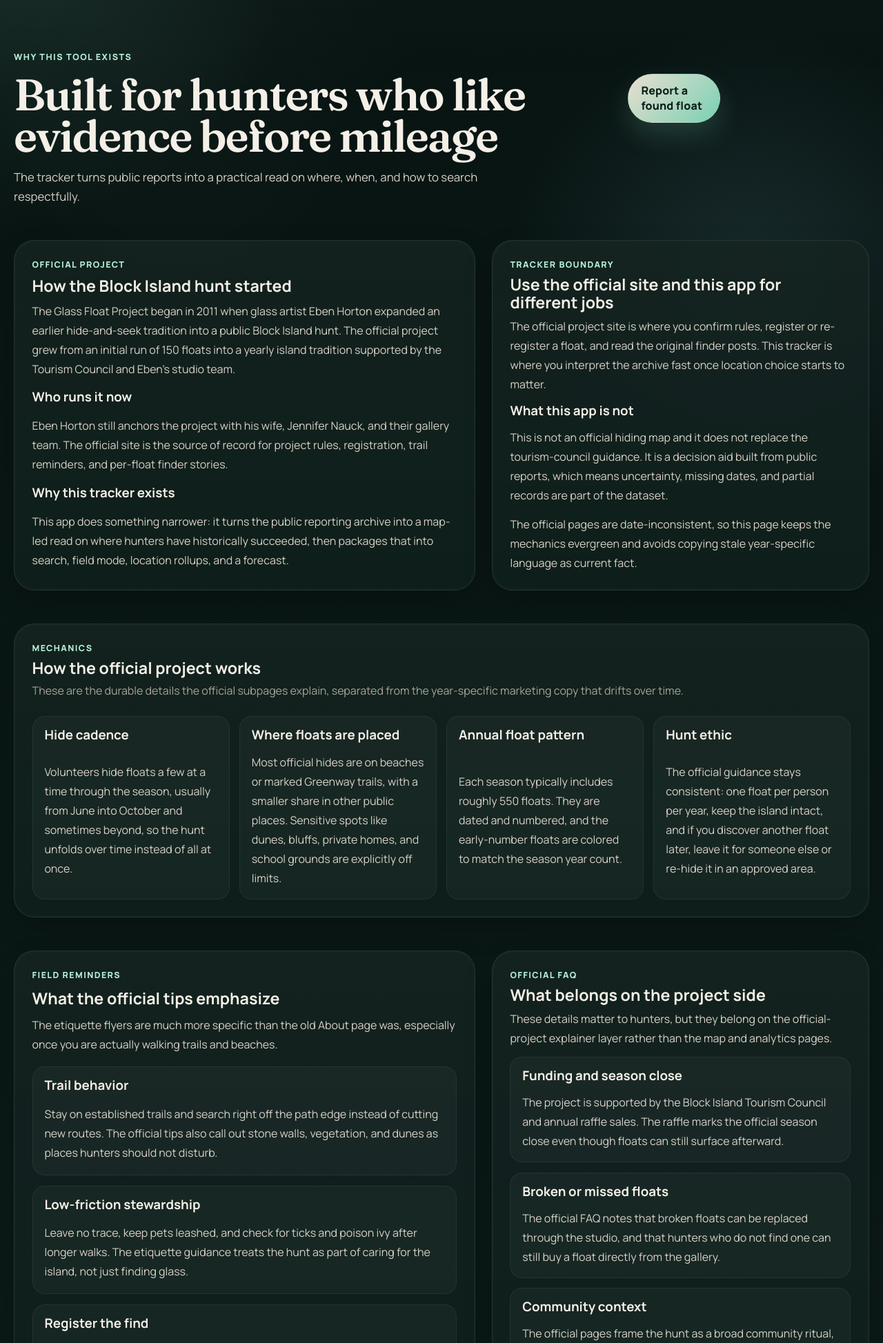
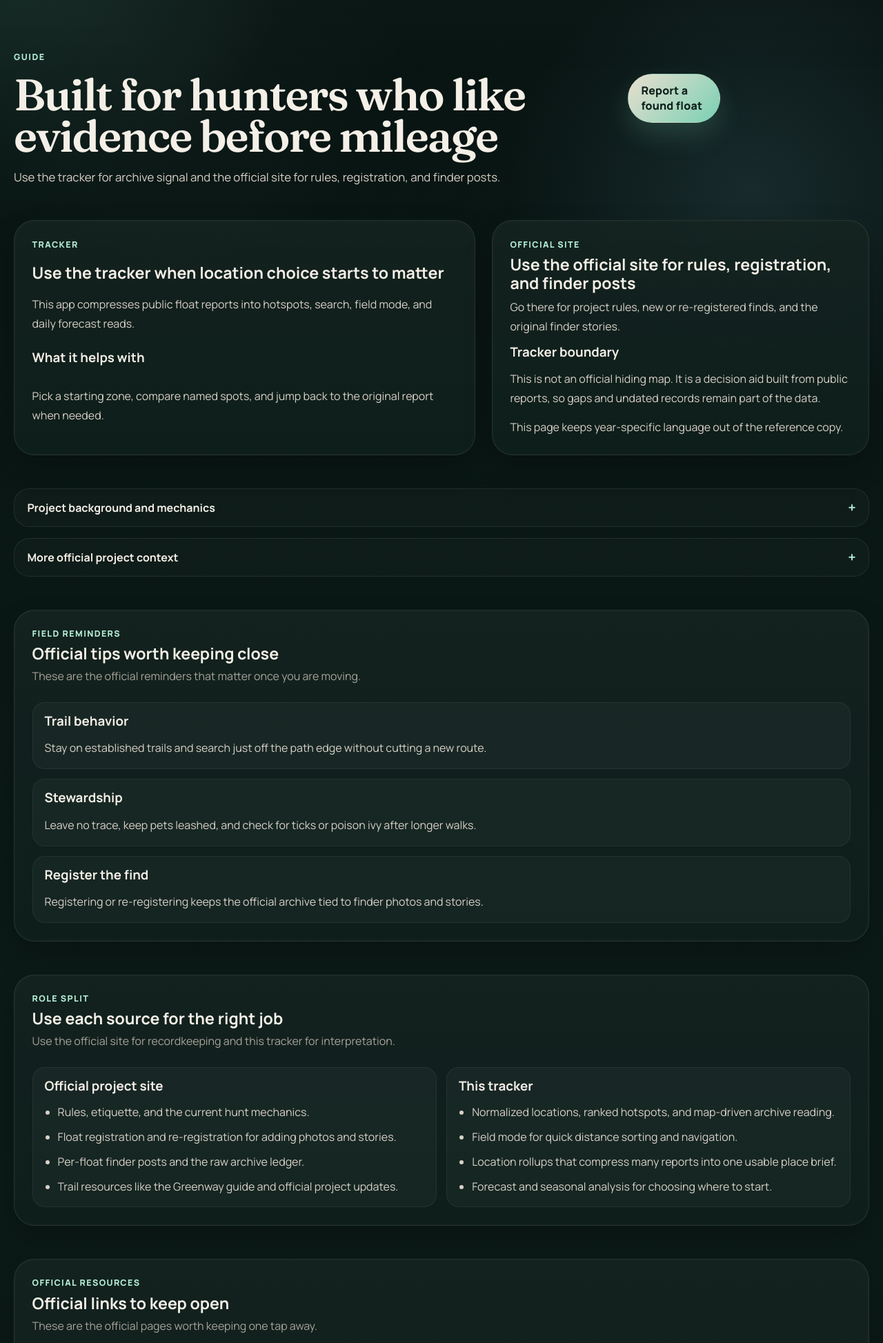
Before and after one commit to billylubanski/block-island-floats, a Flask app: page /about in a window 1280 px wide. Shown: the part 85-2032 px from the top of the page at 69% size. Run offline with Flask 3, Linux system fonts and the light colour scheme.

Commit message:
Tighten UI copy across public screens

```diff
--- a/app.py
+++ b/app.py
@@ -35,7 +35,7 @@ OFFICIAL_LINKS = {
 REPORT_FIND_URL = OFFICIAL_LINKS['register']
 DEFAULT_FIELD_ETIQUETTE = {
     'title': 'Field Etiquette',
-    'intro': 'Official float-hunting guidance for use while you are out on the trail.',
+    'intro': 'Official trail guidance for the hunt.',
     'rules_heading': 'Hunt respectfully',
     'rules': [
         'Stay on established trails.',
@@ -485,9 +485,9 @@ def index():
                            page_meta=build_page_meta(
                                active_nav='dashboard',
                                mode='dashboard',
-                               kicker='Block Island glass float tracker',
+                               kicker='Dashboard',
                                title='Read the island before you head out',
-                               subtitle='Map-led recovery patterns, seasonal activity, and the spots that keep paying off.',
+                               subtitle='See hotspots, seasonality, and open counts before you head out.',
                                primary_cta=build_cta(
                                    label='Report a find',
                                    href=REPORT_FIND_URL,
@@ -531,9 +531,9 @@ def search():
         page_meta=build_page_meta(
             active_nav='search',
             mode='utility',
-            kicker='Search the archive',
+            kicker='Search',
             title='Trace finders, float numbers, and locations fast',
-            subtitle='Pull signal out of the registry without losing the context behind each reported find.',
+            subtitle='Find a float, finder, or place and jump to the useful context.',
         ),
     )
 
@@ -544,9 +544,9 @@ def about():
         page_meta=build_page_meta(
             active_nav='about',
             mode='story',
-            kicker='Why this tool exists',
+            kicker='Guide',
             title='Built for hunters who like evidence before mileage',
-            subtitle='The tracker turns public reports into a practical read on where, when, and how to search respectfully.',
+            subtitle='Use the tracker for archive signal and the official site for rules, registration, and finder posts.',
             primary_cta=build_cta(
                 label='Report a found float',
                 href=REPORT_FIND_URL,
@@ -579,9 +579,9 @@ def field_mode():
                           page_meta=build_page_meta(
                               active_nav='field',
                               mode='utility',
-                              kicker='On-island guide',
+                              kicker='Field',
                               title='Field mode',
-                              subtitle='Get oriented fast, sort spots by distance, and move from the trailhead with less friction.',
+                              subtitle='Sort mapped spots by distance and move with the map.',
                           ))
 
 @app.route('/location/<path:location_name>')
@@ -670,12 +670,12 @@ def location_detail(location_name):
                           page_meta=build_page_meta(
                               active_nav='dashboard',
                               mode='utility',
-                              kicker='Location detail',
+                              kicker='Location',
                               title=location_name,
                               subtitle=(
-                                  f'{total_finds} reported finds across {years_tracked} seasons.'
+                                  f'{total_finds} reports across {years_tracked} seasons.'
                                   if years_tracked
-                                  else f'{total_finds} reported finds.'
+                                  else f'{total_finds} reports.'
                               ),
                               primary_cta=build_cta(
                                   label='Open in Maps',
@@ -714,9 +714,9 @@ def forecast():
                           page_meta=build_page_meta(
                               active_nav='forecast',
                               mode='utility',
-                              kicker='Daily briefing',
+                              kicker='Forecast',
                               title='Forecast briefing',
-                              subtitle='A broader read on where to start, how much support is underneath the call, and what live conditions are doing.',
+                              subtitle="See today's lead zone, support, and live conditions.",
                               primary_cta=build_cta(
                                   label='Open field mode',
                                   href=url_for('field_mode'),
--- a/data/field_etiquette.json
+++ b/data/field_etiquette.json
@@ -1,6 +1,6 @@
 {
   "title": "Field Etiquette",
-  "intro": "Official float-hunting guidance for use while you are out on the trail.",
+  "intro": "Official trail guidance for the hunt.",
   "rules_heading": "Hunt respectfully",
   "rules": [
     "Stay on established trails.",
--- a/static/field-mode.js
+++ b/static/field-mode.js
@@ -117,11 +117,11 @@ document.addEventListener('DOMContentLoaded', () => {
 
     const getUserLocation = () => {
         if (!navigator.geolocation) {
-            statusEl.textContent = 'Geolocation is not supported on this device.';
+            statusEl.textContent = 'Geolocation is unavailable on this device.';
             return;
         }
 
-        statusEl.textContent = 'Getting your location...';
+        statusEl.textContent = 'Getting location...';
         loadingEl.classList.add('active');
 
         navigator.geolocation.getCurrentPosition(
@@ -160,7 +160,7 @@ document.addEventListener('DOMContentLoaded', () => {
                 loadingEl.classList.remove('active');
             },
             (error) => {
-                statusEl.textContent = 'Could not get location.';
+                statusEl.textContent = 'Location unavailable.';
                 loadingEl.classList.remove('active');
                 console.error('Geolocation error:', error);
             },
--- a/templates/about.html
+++ b/templates/about.html
@@ -97,6 +97,11 @@
         line-height: 1.7;
     }
 
+    .about-disclosures {
+        display: grid;
+        gap: 1rem;
+    }
+
     @media (max-width: 960px) {
         .story-grid,
         .comparison-grid {
@@ -110,118 +115,130 @@
 <section class="story-grid">
     <section class="surface story-block">
         <div class="section-heading" style="margin-bottom: 0;">
-            <span class="eyebrow">Official project</span>
-            <h2>How the Block Island hunt started</h2>
-            <p>The Glass Float Project began in 2011 when glass artist Eben Horton expanded an earlier hide-and-seek tradition into a public Block Island hunt. The official project grew from an initial run of 150 floats into a yearly island tradition supported by the Tourism Council and Eben's studio team.</p>
+            <span class="eyebrow">Tracker</span>
+            <h2>Use the tracker when location choice starts to matter</h2>
+            <p>This app compresses public float reports into hotspots, search, field mode, and daily forecast reads.</p>
         </div>
 
         <div class="story-block">
-            <h3>Who runs it now</h3>
-            <p>Eben Horton still anchors the project with his wife, Jennifer Nauck, and their gallery team. The official site is the source of record for project rules, registration, trail reminders, and per-float finder stories.</p>
-        </div>
-
-        <div class="story-block">
-            <h3>Why this tracker exists</h3>
-            <p>This app does something narrower: it turns the public reporting archive into a map-led read on where hunters have historically succeeded, then packages that into search, field mode, location rollups, and a forecast.</p>
+            <h3>What it helps with</h3>
+            <p>Pick a starting zone, compare named spots, and jump back to the original report when needed.</p>
         </div>
     </section>
 
     <aside class="surface story-block">
         <div class="section-heading" style="margin-bottom: 0;">
-            <span class="eyebrow">Tracker boundary</span>
-            <h2>Use the official site and this app for different jobs</h2>
-            <p>The official project site is where you confirm rules, register or re-register a float, and read the original finder posts. This tracker is where you interpret the archive fast once location choice starts to matter.</p>
+            <span class="eyebrow">Official site</span>
+            <h2>Use the official site for rules, registration, and finder posts</h2>
+            <p>Go there for project rules, new or re-registered finds, and the original finder stories.</p>
         </div>
 
         <div class="story-block">
-            <h3>What this app is not</h3>
-            <p>This is not an official hiding map and it does not replace the tourism-council guidance. It is a decision aid built from public reports, which means uncertainty, missing dates, and partial records are part of the dataset.</p>
+            <h3>Tracker boundary</h3>
+            <p>This is not an official hiding map. It is a decision aid built from public reports, so gaps and undated records remain part of the data.</p>
         </div>
 
-        <p class="subtle-note">The official pages are date-inconsistent, so this page keeps the mechanics evergreen and avoids copying stale year-specific language as current fact.</p>
+        <p class="subtle-note">This page keeps year-specific language out of the reference copy.</p>
     </aside>
 </section>
 
-<section class="surface">
-    <div class="section-heading">
-        <span class="eyebrow">Mechanics</span>
+<section class="about-disclosures">
+    <details class="details-panel">
+        <summary>Project background and mechanics</summary>
+        <div class="details-panel__body">
+            <div class="story-grid">
+                <section class="story-block">
+                    <div class="section-heading" style="margin-bottom: 0;">
+                        <span class="eyebrow">Project background</span>
+                        <h2>How the Block Island hunt started</h2>
+                        <p>The Glass Float Project began in 2011 and grew from a small hide-and-seek tradition into a yearly island hunt.</p>
+                    </div>
+
+                    <div class="story-block">
+                        <h3>Who runs it now</h3>
+                        <p>Eben Horton, Jennifer Nauck, and the gallery team run the project, with the official site serving as the source of record.</p>
+                    </div>
+                </section>
+
+                <aside class="story-block">
+                    <div class="section-heading" style="margin-bottom: 0;">
+                        <span class="eyebrow">Evergreen mechanics</span>
                         <h2>How the official project works</h2>
-        <p>These are the durable details the official subpages explain, separated from the year-specific marketing copy that drifts over time.</p>
+                        <p>These are the durable rules behind the season-specific marketing copy.</p>
                     </div>
 
                     <div class="mechanics-grid">
                         <article class="mechanic-card">
                             <h3>Hide cadence</h3>
-            <p>Volunteers hide floats a few at a time through the season, usually from June into October and sometimes beyond, so the hunt unfolds over time instead of all at once.</p>
+                            <p>Floats are hidden in waves through the season instead of all at once.</p>
                         </article>
                         <article class="mechanic-card">
-            <h3>Where floats are placed</h3>
-            <p>Most official hides are on beaches or marked Greenway trails, with a smaller share in other public places. Sensitive spots like dunes, bluffs, private homes, and school grounds are explicitly off limits.</p>
+                            <h3>Placement</h3>
+                            <p>Most hides are on beaches or marked Greenway trails, not in sensitive or private areas.</p>
                         </article>
                         <article class="mechanic-card">
-            <h3>Annual float pattern</h3>
-            <p>Each season typically includes roughly 550 floats. They are dated and numbered, and the early-number floats are colored to match the season year count.</p>
+                            <h3>Annual pattern</h3>
+                            <p>Each season usually includes about 550 numbered floats.</p>
                         </article>
                         <article class="mechanic-card">
                             <h3>Hunt ethic</h3>
-            <p>The official guidance stays consistent: one float per person per year, keep the island intact, and if you discover another float later, leave it for someone else or re-hide it in an approved area.</p>
+                            <p>One float per person per year, leave the island intact, and do not keep a second float.</p>
                         </article>
                     </div>
+                </aside>
+            </div>
+        </div>
+    </details>
+
+    <details class="details-panel">
+        <summary>More official project context</summary>
+        <div class="details-panel__body">
+            <div class="faq-list">
+                <article class="faq-card">
+                    <h3>Funding and season close</h3>
+                    <p>The project is supported by the Tourism Council and raffle sales, with the raffle marking the formal season close.</p>
+                </article>
+                <article class="faq-card">
+                    <h3>Broken or missed floats</h3>
+                    <p>The studio can replace broken floats, and hunters who miss one can still buy directly from the gallery.</p>
+                </article>
+                <article class="faq-card">
+                    <h3>Community context</h3>
+                    <p>The hunt is a long-running island ritual, not just a data set.</p>
+                </article>
+            </div>
+        </div>
+    </details>
 </section>
 
-<section class="story-grid">
-    <section class="surface story-block">
-        <div class="section-heading" style="margin-bottom: 0;">
+<section class="surface">
+    <div class="section-heading">
         <span class="eyebrow">Field reminders</span>
-            <h2>What the official tips emphasize</h2>
-            <p>The etiquette flyers are much more specific than the old About page was, especially once you are actually walking trails and beaches.</p>
+        <h2>Official tips worth keeping close</h2>
+        <p>These are the official reminders that matter once you are moving.</p>
     </div>
 
     <div class="faq-list">
         <article class="faq-card">
             <h3>Trail behavior</h3>
-                <p>Stay on established trails and search right off the path edge instead of cutting new routes. The official tips also call out stone walls, vegetation, and dunes as places hunters should not disturb.</p>
+            <p>Stay on established trails and search just off the path edge without cutting a new route.</p>
         </article>
         <article class="faq-card">
-                <h3>Low-friction stewardship</h3>
-                <p>Leave no trace, keep pets leashed, and check for ticks and poison ivy after longer walks. The etiquette guidance treats the hunt as part of caring for the island, not just finding glass.</p>
+            <h3>Stewardship</h3>
+            <p>Leave no trace, keep pets leashed, and check for ticks or poison ivy after longer walks.</p>
         </article>
         <article class="faq-card">
             <h3>Register the find</h3>
-                <p>The official archive is only as good as what people submit. Registering or re-registering a float is how photos and finder stories get attached to the public season record.</p>
+            <p>Registering or re-registering keeps the official archive tied to finder photos and stories.</p>
         </article>
     </div>
-    </section>
-
-    <section class="surface story-block">
-        <div class="section-heading" style="margin-bottom: 0;">
-            <span class="eyebrow">Official FAQ</span>
-            <h2>What belongs on the project side</h2>
-            <p>These details matter to hunters, but they belong on the official-project explainer layer rather than the map and analytics pages.</p>
-        </div>
-
-        <div class="faq-list">
-            <article class="faq-card">
-                <h3>Funding and season close</h3>
-                <p>The project is supported by the Block Island Tourism Council and annual raffle sales. The raffle marks the official season close even though floats can still surface afterward.</p>
-            </article>
-            <article class="faq-card">
-                <h3>Broken or missed floats</h3>
-                <p>The official FAQ notes that broken floats can be replaced through the studio, and that hunters who do not find one can still buy a float directly from the gallery.</p>
-            </article>
-            <article class="faq-card">
-                <h3>Community context</h3>
-                <p>The official pages frame the hunt as a broad community ritual, not just a data set. That includes repeat hunters, travel planning around the season, and the long-running Orbivores community around the project.</p>
-            </article>
-        </div>
-    </section>
 </section>
 
 <section class="surface">
     <div class="section-heading">
         <span class="eyebrow">Role split</span>
         <h2>Use each source for the right job</h2>
-        <p>The easiest way to prevent confusion is to be explicit about what the official subpages do better and what this tracker adds on top.</p>
+        <p>Use the official site for recordkeeping and this tracker for interpretation.</p>
     </div>
 
     <div class="comparison-grid">
@@ -249,49 +266,49 @@
 <section class="surface">
     <div class="section-heading">
         <span class="eyebrow">Official resources</span>
-        <h2>Start from the source when you need the project itself</h2>
+        <h2>Official links to keep open</h2>
         <p>These are the official pages worth keeping one tap away.</p>
     </div>
 
     <div class="resource-grid">
         <article class="resource-card">
             <h3>Project hub</h3>
-            <p>The origin story, overall mechanics, community context, and the main official overview.</p>
+            <p>Official overview, mechanics, and project updates.</p>
             <div class="resource-card__links">
                 <a class="utility-link" href="{{ official_links.project }}" target="_blank" rel="noreferrer">Open project hub</a>
             </div>
         </article>
         <article class="resource-card">
             <h3>Register floats</h3>
-            <p>Submit a new find or re-register an older one so the official archive can attach your photo and story.</p>
+            <p>Submit a new find or update an older one with photos and story.</p>
             <div class="resource-card__links">
                 <a class="utility-link" href="{{ official_links.register }}" target="_blank" rel="noreferrer">Open registration</a>
             </div>
         </article>
         <article class="resource-card">
             <h3>Found floats</h3>
-            <p>Browse the official per-float posts, especially when you want the original report instead of a location rollup.</p>
+            <p>Open the original per-float posts.</p>
             <div class="resource-card__links">
                 <a class="utility-link" href="{{ official_links.found }}" target="_blank" rel="noreferrer">Open found floats</a>
             </div>
         </article>
         <article class="resource-card">
             <h3>Found float archives</h3>
-            <p>Use the raw numeric ledger when you want the official archive format behind the tracker's normalized data.</p>
+            <p>Use the raw numeric ledger behind the tracker data.</p>
             <div class="resource-card__links">
                 <a class="utility-link" href="{{ official_links.archives }}" target="_blank" rel="noreferrer">Open archives</a>
             </div>
         </article>
         <article class="resource-card">
             <h3>Tips and etiquette</h3>
-            <p>Keep the official reminder set nearby for trail behavior, leave-no-trace, and second-float etiquette.</p>
+            <p>Trail behavior, leave-no-trace, and second-float reminders.</p>
             <div class="resource-card__links">
                 <a class="utility-link" href="{{ official_links.tips }}" target="_blank" rel="noreferrer">Open tips</a>
             </div>
         </article>
         <article class="resource-card">
             <h3>Greenway guide</h3>
-            <p>The official trail guide is useful when the hunt overlaps with longer walking routes and public trail planning.</p>
+            <p>Trail planning for longer Greenway loops.</p>
             <div class="resource-card__links">
                 <a class="utility-link" href="{{ official_links.greenway }}" target="_blank" rel="noreferrer">Open Greenway guide</a>
             </div>
@@ -302,34 +319,34 @@
 <section class="surface">
     <div class="section-heading">
         <span class="eyebrow">Tracker surfaces</span>
-        <h2>How the app itself is organized</h2>
-        <p>Once you understand the official project, the tracker stays focused on helping you move through the archive quickly.</p>
+        <h2>How the app is organized</h2>
+        <p>Each surface has one job.</p>
     </div>
 
     <div class="feature-grid">
         <article class="feature-card">
             <h3>Dashboard</h3>
-            <p>Map-led archive view for recovery patterns, strongest starting zones, and year-by-year context.</p>
+            <p>Hotspots, seasonality, and year-by-year recovery.</p>
         </article>
         <article class="feature-card">
             <h3>Field mode</h3>
-            <p>Mobile-first operational view for geolocation, map orientation, and quick links back to official rules and registration.</p>
+            <p>Distance sorting, map orientation, and quick official links.</p>
         </article>
         <article class="feature-card">
             <h3>Forecast</h3>
-            <p>Compact briefing that combines seasonality, ranked locations, and weather context.</p>
+            <p>Lead zone, support, and live conditions.</p>
         </article>
         <article class="feature-card">
             <h3>Location detail</h3>
-            <p>Place-specific history with images, quick-read stats, and links back to original official reports when they matter.</p>
+            <p>Place history, images, and links back to original reports.</p>
         </article>
         <article class="feature-card">
             <h3>Search</h3>
-            <p>Fast lookup by float number, finder, or place name before you jump into the deeper location view.</p>
+            <p>Fast lookup by float number, finder, or place name.</p>
         </article>
         <article class="feature-card">
             <h3>PWA support</h3>
-            <p>Installable on mobile so the core surfaces stay one tap away once you are on the island.</p>
+            <p>Installable on mobile for faster access on island.</p>
         </article>
     </div>
 </section>
```
Also changed, not shown: templates/field.html (+4 -4 lines), templates/forecast.html (+33 -24 lines), templates/index.html (+11 -11 lines), templates/location_detail.html (+8 -8 lines), templates/search.html (+8 -9 lines), tests/test_api.py (+8 -4 lines), tests/test_ui_smoke.py (+4 -2 lines). Lines whose indentation alone changed are shown as unchanged.
